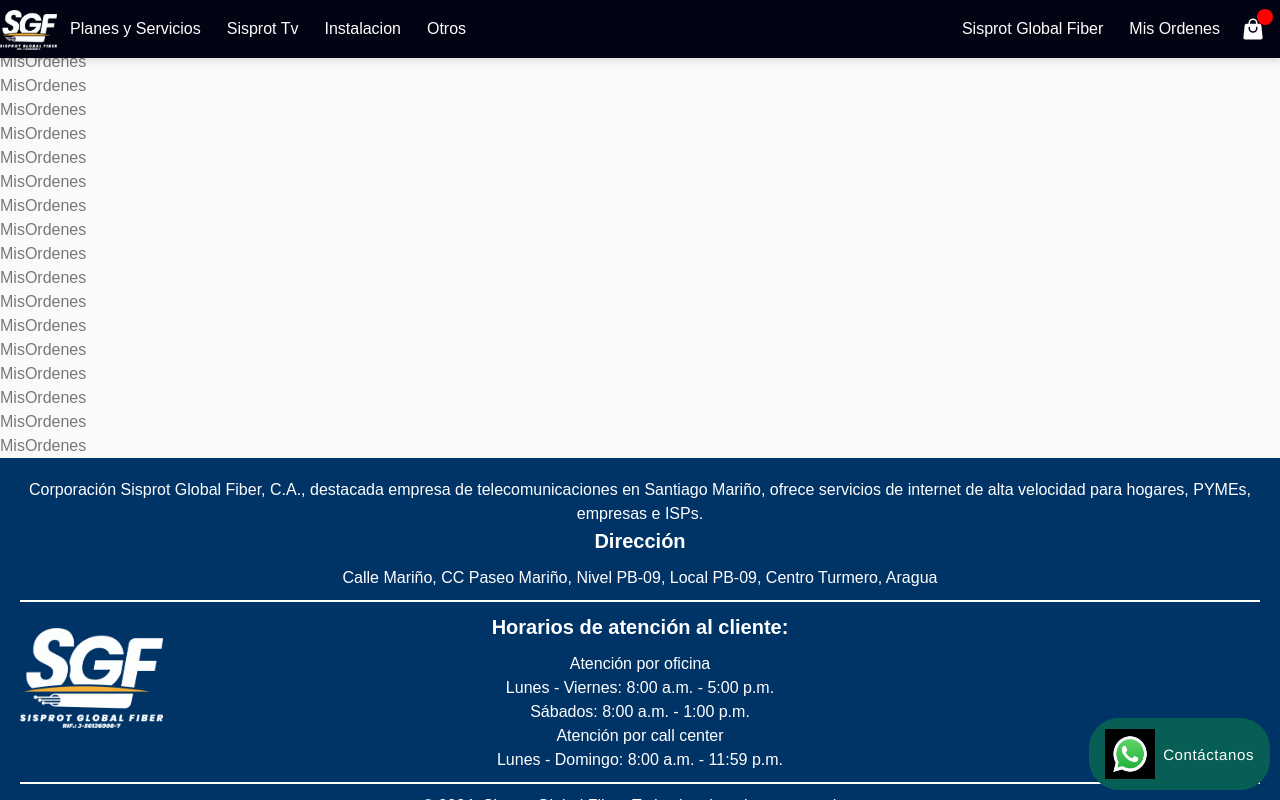
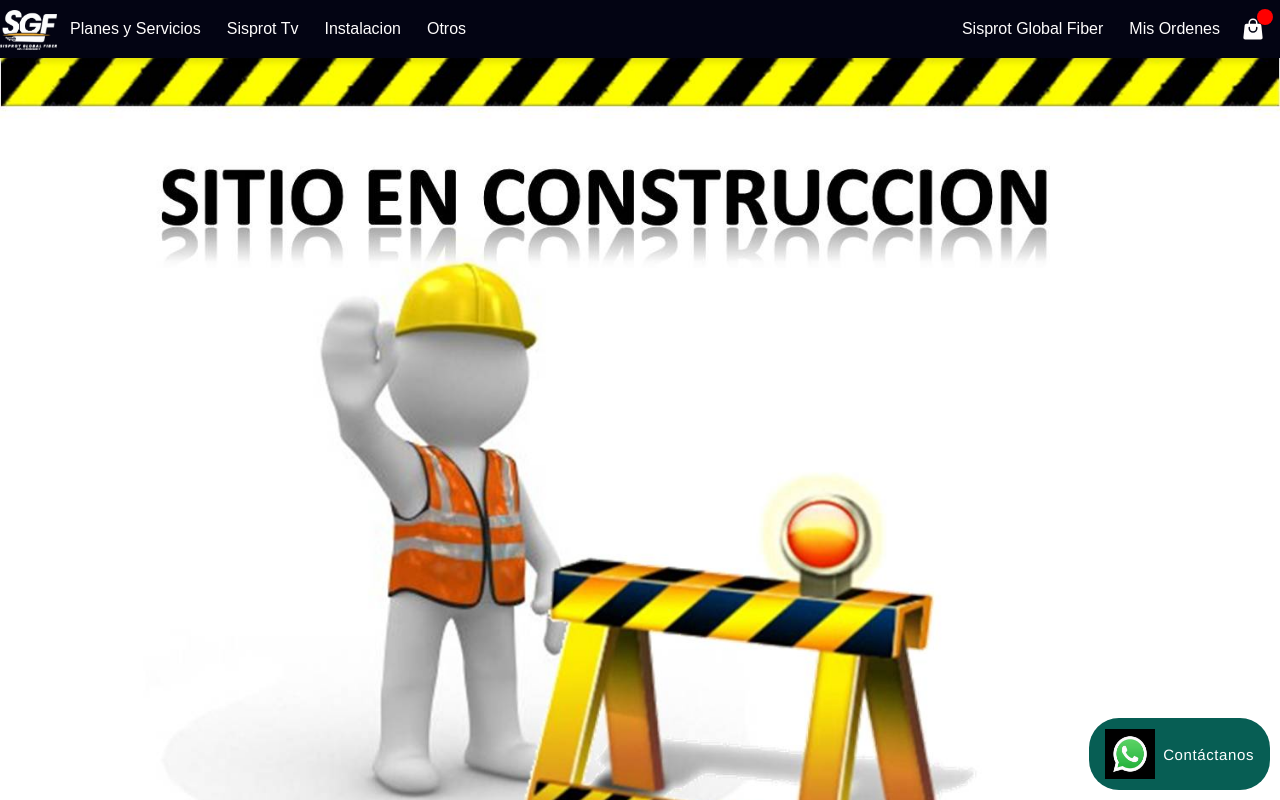
Before and after one commit to rafagax/-Sisprot-Responsive-Website-, a React (Vite) app: page /MisOrdenes in a window 1280 px wide. Shown: the top 800 px of the page. Built offline with nearby package versions, Linux system fonts and the light colour scheme.

Commit message:
agregar imagen a mis ordenes

```diff
--- a/src/Pages/MisOrdenes/index.jsx
+++ b/src/Pages/MisOrdenes/index.jsx
@@ -5,23 +5,8 @@
    return (
 
      <div>
-        <div>MisOrdenes </div>
-        <div>MisOrdenes </div>
-        <div>MisOrdenes </div>
-        <div>MisOrdenes </div>
-        <div>MisOrdenes </div>
-        <div>MisOrdenes </div>
-        <div>MisOrdenes </div>
-        <div>MisOrdenes </div>
-        <div>MisOrdenes </div>
-        <div>MisOrdenes </div>
-        <div>MisOrdenes </div>
-        <div>MisOrdenes </div>
-        <div>MisOrdenes </div>
-        <div>MisOrdenes </div>
-        <div>MisOrdenes </div>
-        <div>MisOrdenes </div>
-        <div>MisOrdenes </div>
+       <img src='/workingpg.png' alt='workingpg' className='' />
+
         <Fotter/>
         </div>
 
```
Also changed, not shown: public/workingpg.png (added).
